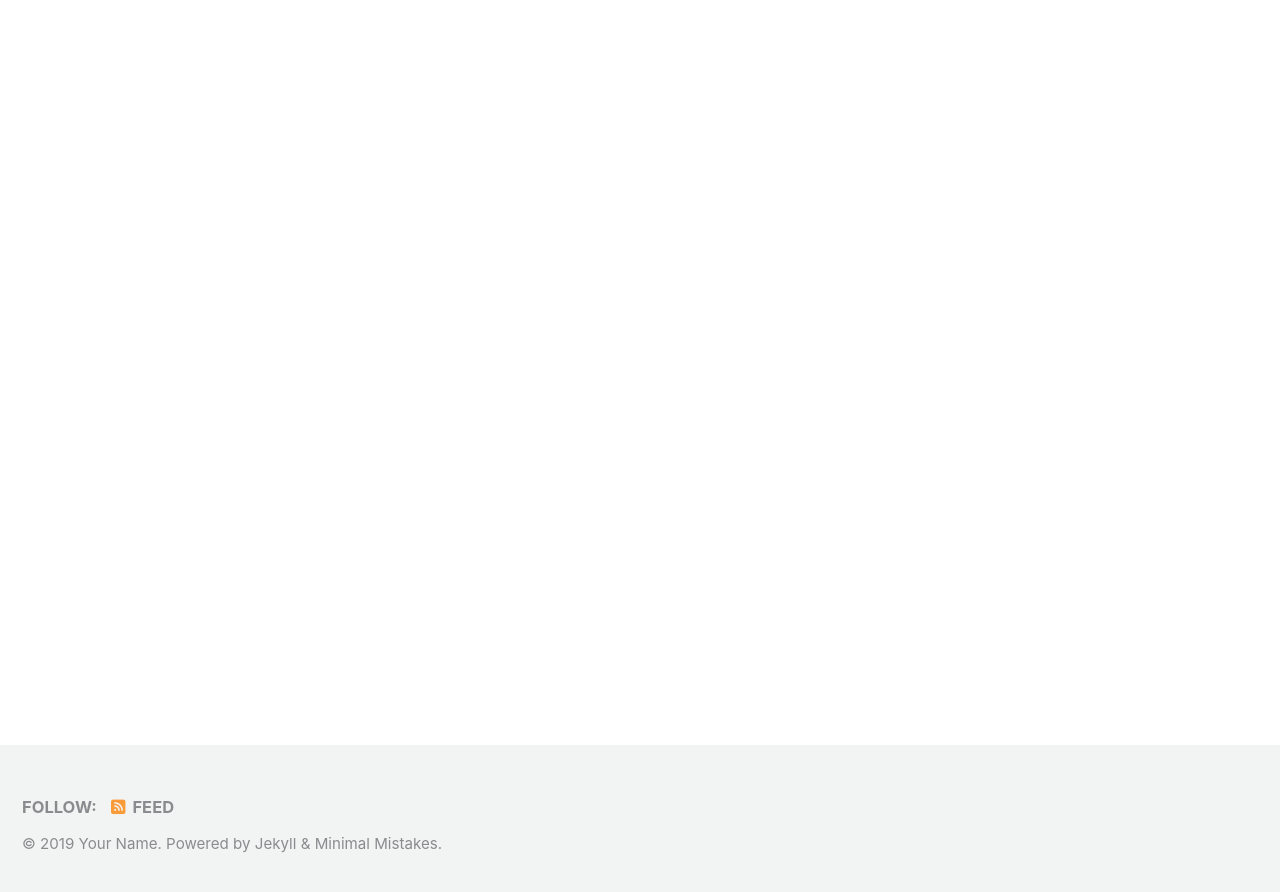
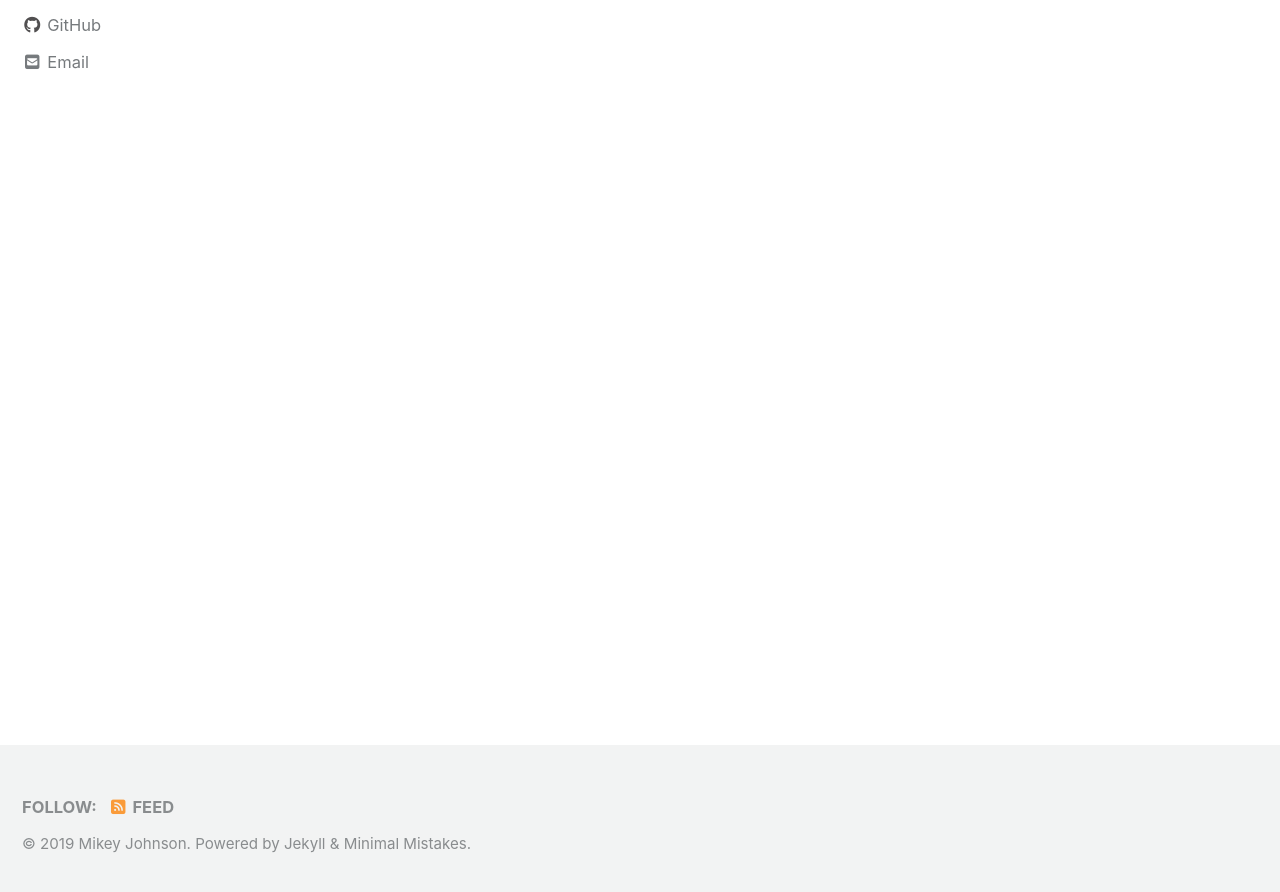
Before and after one commit to aig0216/AlexSnowHydro.github.io, a Jekyll site: the page built from index.html, in a window 1280 px wide and 900 px high, scrolled down 222 px. Shown: the top 892 px of the window. Built offline with Jekyll 4.4.1, drawn with Linux system fonts in a browser that asks for light colours; cached includes are drawn as plain includes; nearby versions of some CDN libraries; the list of posts is cut into pages by our own code; some of the changed text lies outside the part shown.

Commit message:
Add files via upload

```diff
--- a/_config.yml
+++ b/_config.yml
@@ -16,11 +16,11 @@ minimal_mistakes_skin    : "default" # "air", "aqua", "contrast", "dark", "dirt"
 
 # Site Settings
 locale                   : "en-US"
-title                    : "Site Title"
+title                    : "Mikey Johnson"
 title_separator          : "-"
 subtitle                 : # site tagline that appears below site title in masthead
-name                     : "Your Name"
-description              : "An amazing website."
+name                     : "Mikey Johnson"
+description              : "Personal Portfolio"
 url                      : # the base hostname & protocol for your site e.g. "https://mmistakes.github.io"
 baseurl                  : # the subpath of your site, e.g. "/blog"
 repository               : # GitHub username/repo-name e.g. "mmistakes/minimal-mistakes"
@@ -107,11 +107,11 @@ analytics:
 
 # Site Author
 author:
-  name             : "Your Name"
+  name             : "Mikey Johnson"
   avatar           : # path of avatar image, e.g. "/assets/images/bio-photo.jpg"
-  bio              : "I am an **amazing** person."
-  location         : "Somewhere"
-  email            :
+  bio              : "PhD Student"
+  location         : "Reno, NV"
+  email            : "mikeyj@nevada.unr.edu"
   links:
     - label: "Email"
       icon: "fas fa-fw fa-envelope-square"
@@ -127,7 +127,7 @@ author:
       # url: "https://facebook.com/"
     - label: "GitHub"
       icon: "fab fa-fw fa-github"
-      # url: "https://github.com/"
+      url: "https://github.com/mikeysnowhydro"
     - label: "Instagram"
       icon: "fab fa-fw fa-instagram"
       # url: "https://instagram.com/"
```
